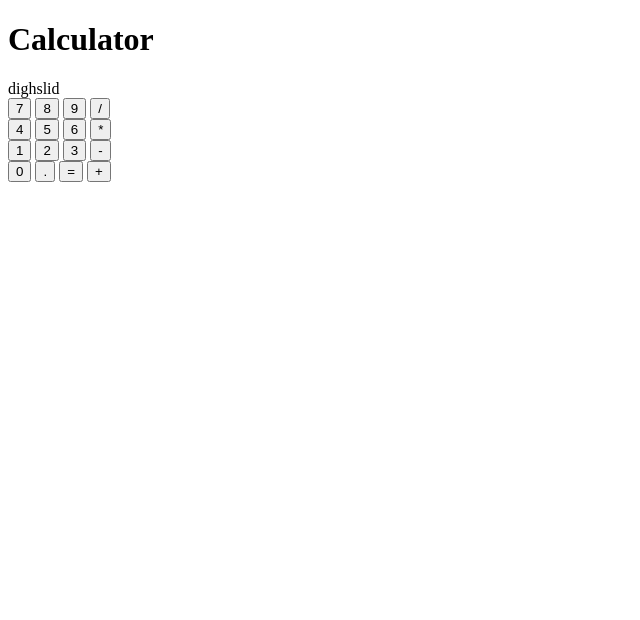
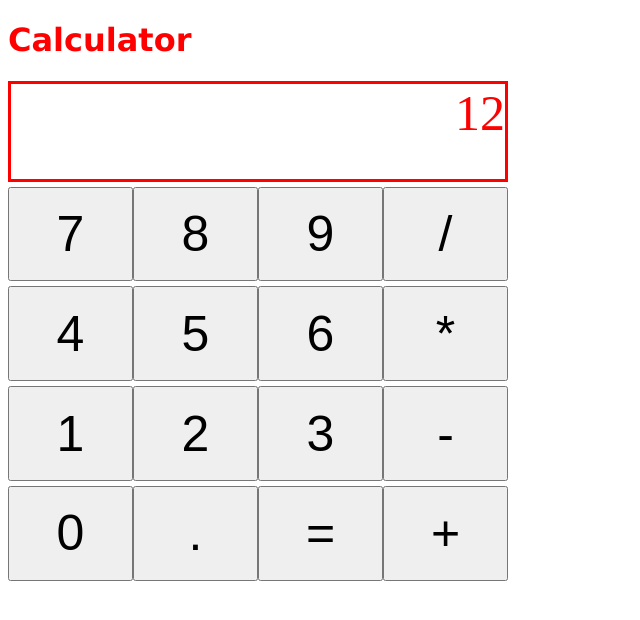
Before and after one commit to alinjobo/Calculator, a plain HTML site: page index.html in a window 1280 px wide. Shown: the whole page, without its empty margins (0-640 px from the left). Drawn offline with Linux system fonts and the light colour scheme.

Commit message:
styled UI

```diff
--- a/index.html
+++ b/index.html
@@ -5,33 +5,32 @@
     <meta http-equiv="X-UA-Compatible" content="IE=edge">
     <meta name="viewport" content="width=device-width, initial-scale=1.0">
     <title>Calculator</title>
+    <link rel="stylesheet" href="style.css">
 
-    <script src="index.js" defer></script>
-    <link rel="sylesheet" href="style.css">
 </head>
 <body>
-    <h1>Calculator</h1>
+     <h1>Calculator</h1>
     <div class='calc'>
-        <div class="box">dighslid</div>
-        <div class="row1">
+        <div class="field">12</div>
+        <div class="row">
             <button class="num">7</button>
             <button class="num">8</button>
             <button class="num">9</button>
             <button class="operator">/</button>
         </div>
-        <div class="row2">
+        <div class="row">
             <button class="num">4</button>
             <button class="num">5</button>
             <button class="num">6</button>
             <button class="operator">*</button>
         </div>
-        <div class="row3">
+        <div class="row">
             <button class="num">1</button>
             <button class="num">2</button>
             <button class="num">3</button>
             <button class="operator">-</button>
         </div>
-        <div class="row4">
+        <div class="row">
             <button class="num">0</button>
             <button class="num">.</button>
             <button class="operator">=</button>
--- a/style.css
+++ b/style.css
@@ -1,18 +1,34 @@
+body{
+ color: red;
+}
 
+.field{
+    font-size: 50px;
+    text-align: right;
+    flex: 1;
+    border-style: solid;
+}
 .calc{
+    width: 500px;
+    height: 500px;
+    display: flex;
+    flex-direction: column;
+  gap: 5px;
 
-
-    width :500px;
-    height: 100px;
 }
-.box{
+.row{
     display: flex;
-    flex: 1;
-    border-color: red;
-    border-style: dotted;
-    border-radius: 20px;
+    justify-content: space-evenly;
+    flex : 1 0;
+}
+button{
+    font-size: 50px;
+    display: flex;
+    justify-content: center;
+    align-items: center;
+    flex: 1 1 80%;
 }
 h1{
-    font-size: 100px;
+
     font-family: Verdana, Geneva, Tahoma, sans-serif;
 }
```
